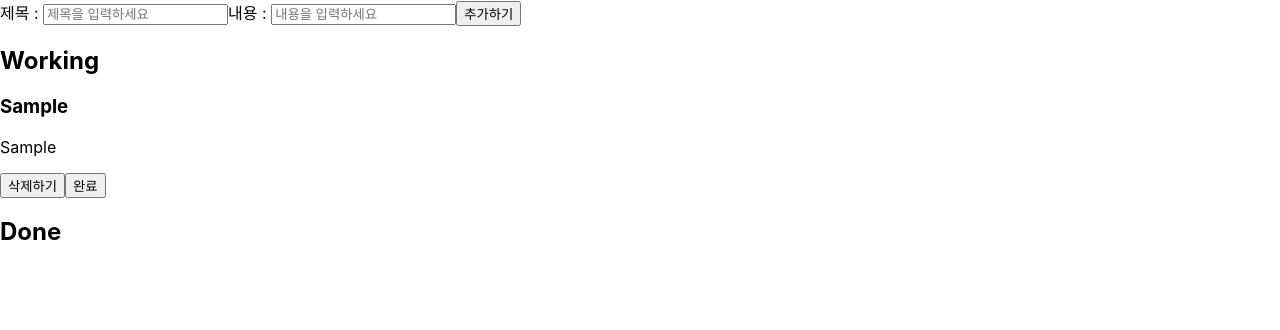
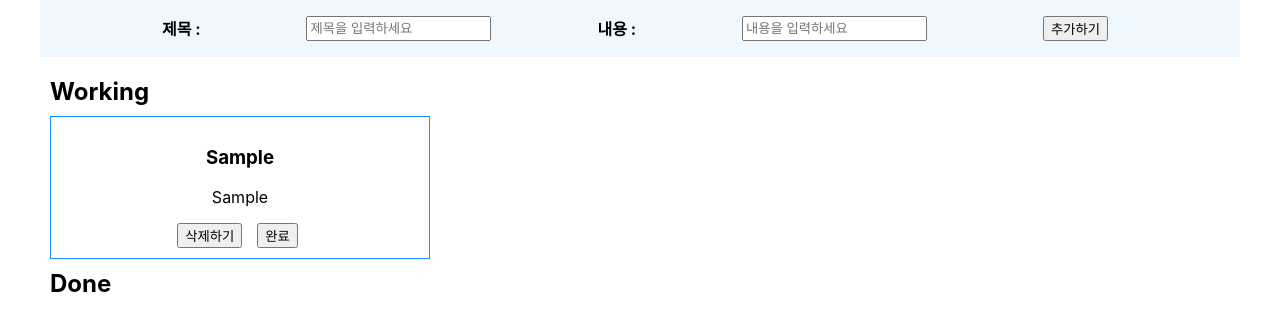
Before and after one commit to G-NooN/todo-list-for-standard, a React (Create React App) app: page / in a window 1280 px wide. Both pictures are taken after typing "Sample", "Sample" into the empty fields and a click on the button "추가하기". Shown: the top 330 px of the page. Built offline with nearby package versions, Linux system fonts and the light colour scheme.

Commit message:
design: apply css

```diff
--- /dev/null
+++ b/src/App.css
@@ -0,0 +1,44 @@
+.layout {
+  min-width: 800px;
+  max-width: 1200px;
+  margin: 0 auto;
+}
+
+form {
+  display: flex;
+  justify-content: space-evenly;
+  padding: 1rem;
+  background-color: aliceblue;
+}
+
+button {
+  margin: 0 10px;
+}
+
+label {
+  font-weight: bold;
+}
+
+h2 {
+  margin: 10px 0;
+}
+
+.todo-list {
+  padding: 10px;
+}
+
+.grid-container {
+  display: grid;
+  grid-template-columns: repeat(3, 1fr);
+  gap: 10px 20px;
+}
+
+.todo-item {
+  padding: 10px;
+  border: 1px solid dodgerblue;
+  text-align: center;
+}
+
+.todo-item button {
+  margin-left: 5px;
+}
--- a/src/App.jsx
+++ b/src/App.jsx
@@ -1,6 +1,7 @@
 import InputArea from "components/todo/InputArea";
 import TodoList from "components/todo/TodoList";
 import { useState } from "react";
+import "./App.css";
 
 function App() {
   const [todos, setTodos] = useState([]);
--- a/src/components/todo/Todo.jsx
+++ b/src/components/todo/Todo.jsx
@@ -2,12 +2,12 @@ function Todo({ todos, setTodos, checkDone }) {
   return (
     <div>
       <h2>{!checkDone ? "Working" : "Done"}</h2>
-      <div>
+      <div className="grid-container">
         {todos
           .filter((todo) => todo.isDone === checkDone)
           .map((todo) => {
             return (
-              <div key={todo.id}>
+              <div key={todo.id} className="todo-item">
                 <h3>{todo.title}</h3>
                 <p>{todo.contents}</p>
                 <button
--- a/src/components/todo/TodoList.jsx
+++ b/src/components/todo/TodoList.jsx
@@ -2,7 +2,7 @@ import Todo from "./Todo";
 
 function TodoList({ todos, setTodos }) {
   return (
-    <div>
+    <div className="todo-list">
       <Todo todos={todos} setTodos={setTodos} checkDone={false} />
       <Todo todos={todos} setTodos={setTodos} checkDone={true} />
     </div>
```
